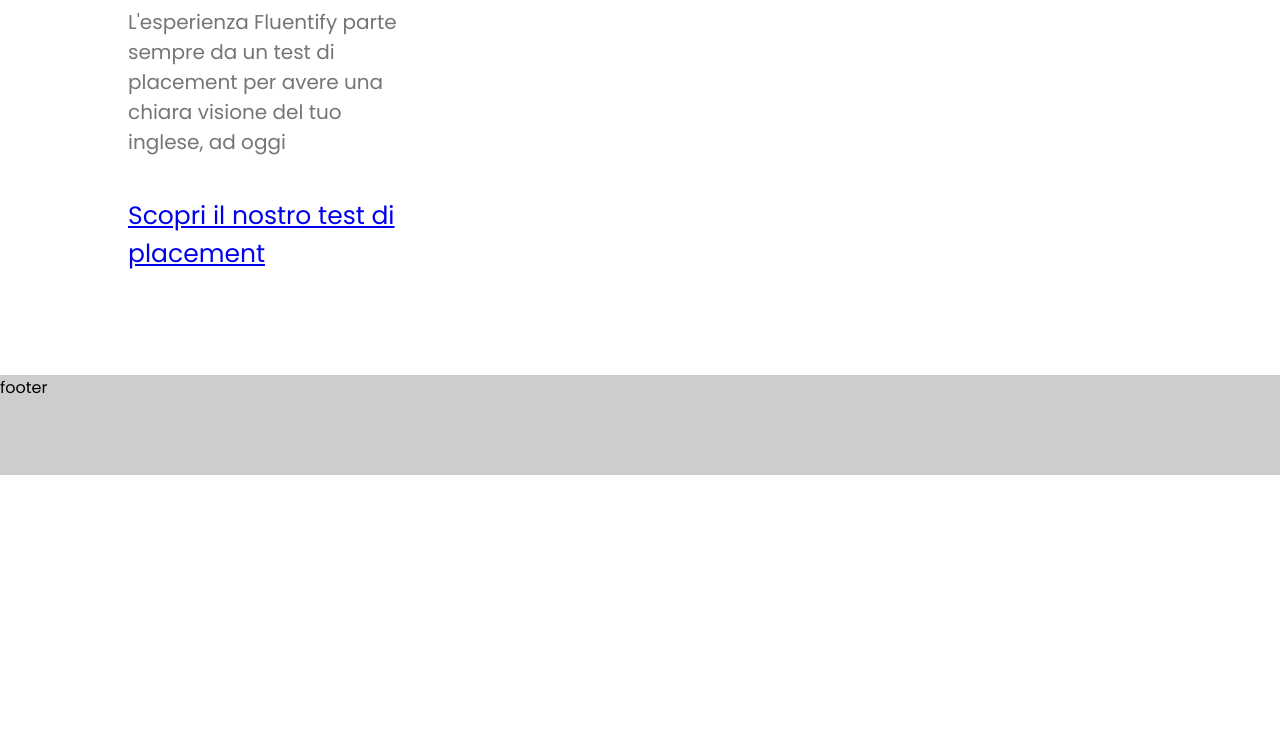
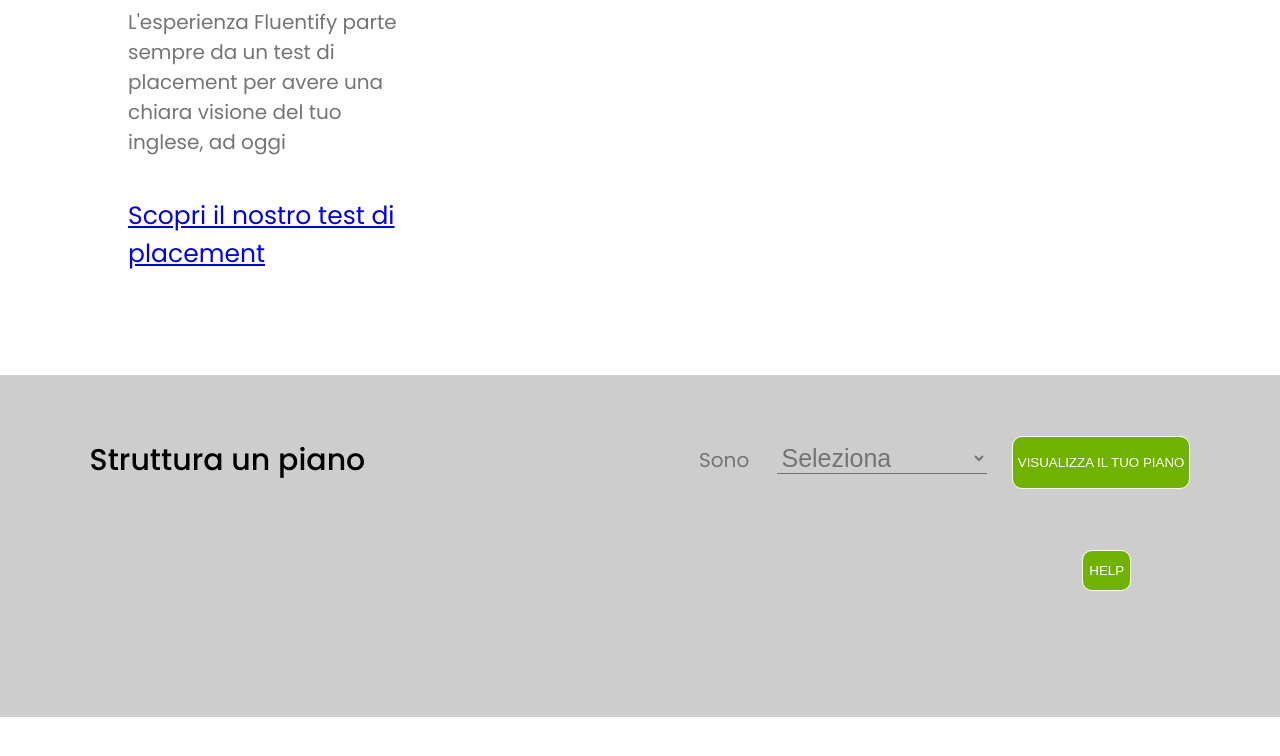
Before and after one commit to Giovanni-Bernardi/htmlcss-fluentify, a plain HTML site: page index.html in a window 1280 px wide. Shown: the part 2004-2760 px from the top of the page. Before the commit the page ends 2479 px from the top, so only its background shows below. Drawn offline with Linux system fonts and the light colour scheme.

Commit message:
footer ok

```diff
--- a/css/style.css
+++ b/css/style.css
@@ -57,7 +57,7 @@
   display: inline-block;
   text-transform: uppercase;
   padding: 5px;
-  font-size: 14px;
+  font-size: 13px;
 }
 
 
@@ -95,6 +95,11 @@
 
 #button-under-title{
   border: none;
+}
+
+.navright{
+  float: right;
+  margin-left: 10px
 }
 
 /* buttons */
@@ -234,5 +239,51 @@
 /* footer rules */
 footer{
   background-color: rgb(205, 205, 205);
-  height: 100px;
+  padding-left: 7%;
+  padding-right: 7%;
+  padding-bottom: : 0;
 }
+
+.textright{
+  float: right;
+  line-height: 170px;
+
+}
+
+.textleft{
+  float: left;
+  font-size: 30px;
+  font-weight: 500;
+  line-height: 170px;
+}
+
+
+.textright span,.textright select{
+  color: rgb(116, 116, 116);
+}
+
+.textright span{
+  font-size: 20px;
+  margin-right: 24px;
+
+}
+
+.textright select{
+  font-size: 25px;
+  background-color: inherit;
+  border: none;
+  border-bottom: 1px solid rgb(116, 116, 116);
+  padding-right: 80px;
+}
+
+.button.green.footer{
+  padding: 18px 5px;
+  margin-left: 20px;
+
+}
+
+.button.green.help{
+  margin-left: 78%;
+  padding: 12px 6px;
+  vertical-align: 62px;
+}
--- a/index.html
+++ b/index.html
@@ -22,9 +22,9 @@
             <li class="navleft"><a href="#">la tecnologia</a></li>
             <li class="navleft"><a href="#">real-life english</a></li>
             <li class="navleft"><a href="#">soluzioni aziendali</a></li>
-            <li class="navleft"><a href="#">diventa un tutor</a></li>
-            <li><button id="empty-button" type="button" name="button">LOGIN</button></li>
-            <li><button id="button-nav-right" type="button" name="button">STRUTTURA UN PIANO</button></li>
+            <li class="navright"><a href="#">diventa un tutor</a></li>
+            <li class="navright"><button id="empty-button" type="button" name="button">LOGIN</button></li>
+            <li class="navright"><button id="button-nav-right" type="button" name="button">STRUTTURA UN PIANO</button></li>
           </ul>
         </nav>
 
@@ -99,7 +99,7 @@
               <div class="block second right">
                 <h2>Scopri il tuo livello iniziale e struttura un piano personalizzato</h2>
                 <p id="sub-calltoaction">L'esperienza Fluentify parte sempre da un test di placement per avere una chiara visione del tuo inglese, ad oggi</p>
-                <a href="#">Scopri il nostro test di placement</a>
+                <a id="discover-link" href="#">Scopri il nostro test di placement</a>
               </div>
 
             </div>
@@ -112,7 +112,23 @@
 
     <!-- footer -->
     <footer>
-      footer
+      <div class="row footer">
+       <div class="textleft">
+         Struttura un piano
+       </div>
+
+       <div class="textright">
+         <div class="contentfloatright">
+           <span>Sono</span>
+           <select class="" name="">
+             <option value="">Seleziona</option>
+           </select>
+           <button class="button green footer" type="button" name="button">VISUALIZZA IL TUO PIANO</button>
+         </div>
+         <button class="button green help" type="button" name="button">HELP</button>
+
+       </div>
+     </div>
     </footer>
 
   </body>
```
